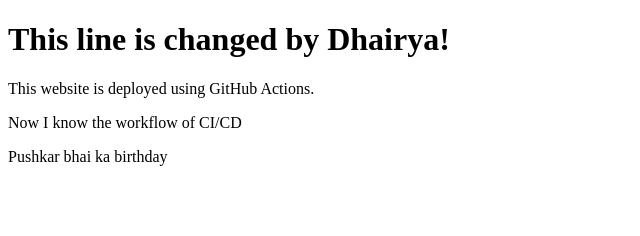
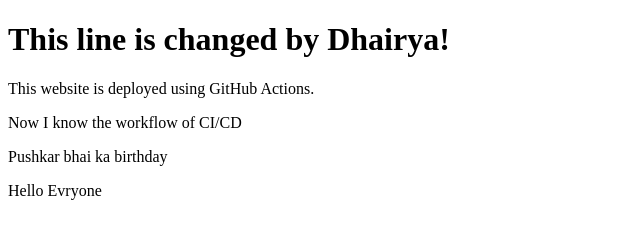
Before and after one commit to panchaldhairya16/CI-CD-for-Test, a plain HTML site: page index.html in a window 1280 px wide. Shown: the full height of the page, 0-640 px from the left. Drawn offline with Linux system fonts and the light colour scheme.

Commit message:
Add greeting message to index.html

```diff
--- a/index.html
+++ b/index.html
@@ -8,5 +8,6 @@
     <p>This website is deployed using GitHub Actions.</p>
     <p>Now I know the workflow of CI/CD</p>
     <p>Pushkar bhai ka birthday</p>
+    <p>Hello Evryone</p>
 </body>
 </html>
```
